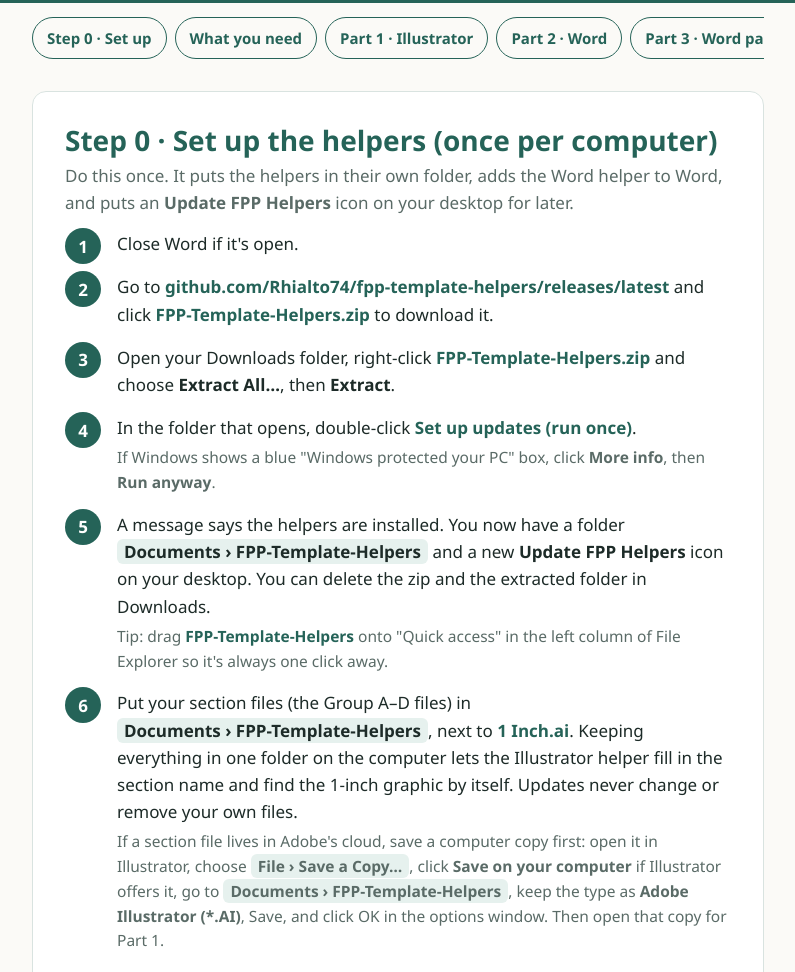
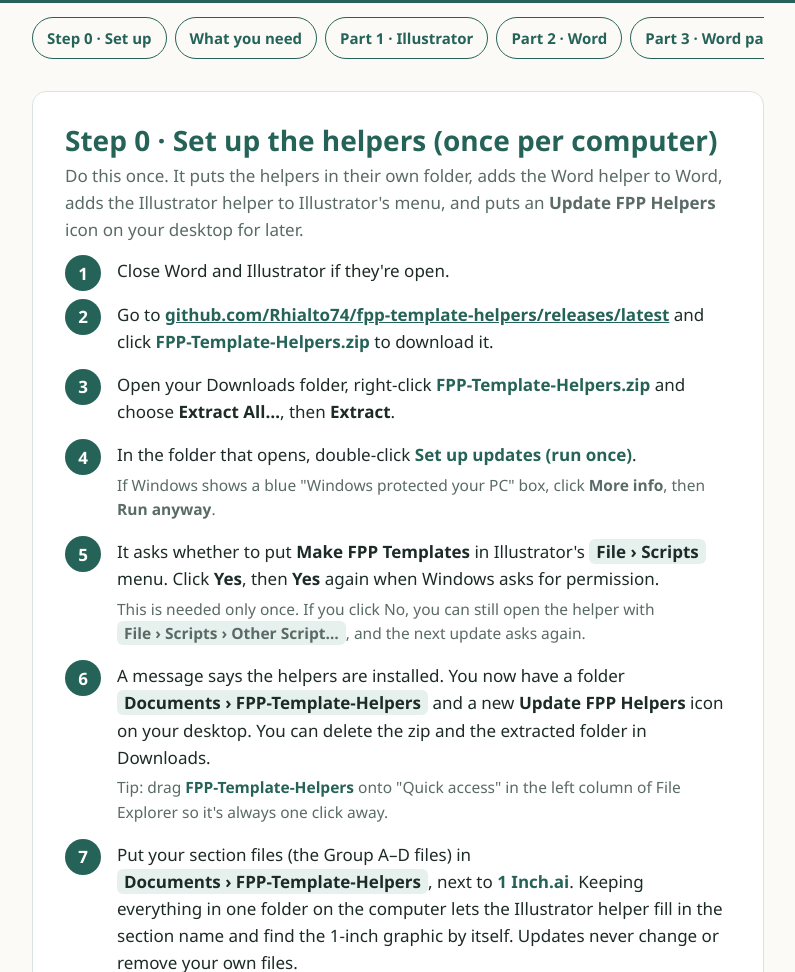
Before and after one commit to Rhialto74/fpp-template-helpers, a website: page docs/FPP-Template-Helpers-Guide.html in a window 1280 px wide. Shown: the part 472-1444 px from the top of the page, without its empty margins (242-1037 px from the left). Drawn offline with Linux system fonts and the light colour scheme.

Commit message:
Add File > Scripts menu entry, Gadugi labels and 7.25 x 8.75 in default
- Illustrator helper: default working area is now 7.25 x 8.75 in, and all
  text it adds uses Gadugi Regular (falls back to the default font, with a
  note in the closing message, if Gadugi isn't installed).
- Updater: offers to write a small "Make FPP Templates.jsx" launcher into
  each Illustrator Presets\<locale>\Scripts folder (one admin prompt). The
  launcher $.evalFile's the helper in Documents, so later updates need no
  admin. Re-offered only when missing or out of date.
- Guide: new menu step, File > Scripts > Make FPP Templates, new size, and
  the release download address is now a link.

Co-Authored-By: Claude Opus 5.5 <noreply@anthropic.com>

```diff
--- a/docs/FPP-Template-Helpers-Guide.html
+++ b/docs/FPP-Template-Helpers-Guide.html
@@ -27,6 +27,7 @@ header p{margin:0;max-width:62ch;font-size:18px;opacity:.95}
 nav.scroll{display:flex;gap:8px;overflow-x:auto;padding:14px 0;margin-bottom:6px}
 nav a{flex:none;text-decoration:none;color:var(--teal);border:1.5px solid var(--teal);border-radius:999px;padding:8px 14px;font-size:15px;font-weight:600}
 nav a:hover,nav a:focus-visible{background:var(--teal);color:var(--card);outline:none}
+section a{color:var(--teal);font-weight:600;overflow-wrap:anywhere}
 section{background:var(--card);border:1px solid var(--line);border-radius:14px;padding:clamp(18px,3vw,32px);margin:18px 0}
 h2{font-size:28px;line-height:1.15;color:var(--teal);margin:0 0 6px}
 h3{font-size:20px;margin:26px 0 8px}
@@ -107,13 +108,15 @@ footer{color:var(--soft);font-size:14px;padding:20px 0 40px}
 
 <section id="unzip">
   <h2>Step 0 · Set up the helpers (once per computer)</h2>
-  <p class="lead">Do this once. It puts the helpers in their own folder, adds the Word helper to Word, and puts an <b>Update FPP Helpers</b> icon on your desktop for later.</p>
+  <p class="lead">Do this once. It puts the helpers in their own folder, adds the Word helper to Word, adds the Illustrator helper to Illustrator's menu, and puts an <b>Update FPP Helpers</b> icon on your desktop for later.</p>
   <ol class="steps">
-    <li>Close Word if it's open.</li>
-    <li>Go to <span class="file">github.com/Rhialto74/fpp-template-helpers/releases/latest</span> and click <span class="file">FPP-Template-Helpers.zip</span> to download it.</li>
+    <li>Close Word and Illustrator if they're open.</li>
+    <li>Go to <a href="https://github.com/Rhialto74/fpp-template-helpers/releases/latest">github.com/Rhialto74/fpp-template-helpers/releases/latest</a> and click <span class="file">FPP-Template-Helpers.zip</span> to download it.</li>
     <li>Open your Downloads folder, right-click <span class="file">FPP-Template-Helpers.zip</span> and choose <b>Extract All…</b>, then <b>Extract</b>.</li>
     <li>In the folder that opens, double-click <span class="file">Set up updates (run once)</span>.
       <span class="see">If Windows shows a blue "Windows protected your PC" box, click <b>More info</b>, then <b>Run anyway</b>.</span></li>
+    <li>It asks whether to put <b>Make FPP Templates</b> in Illustrator's <span class="menu">File › Scripts</span> menu. Click <b>Yes</b>, then <b>Yes</b> again when Windows asks for permission.
+      <span class="see">This is needed only once. If you click No, you can still open the helper with <span class="menu">File › Scripts › Other Script…</span>, and the next update asks again.</span></li>
     <li>A message says the helpers are installed. You now have a folder <span class="menu">Documents › FPP-Template-Helpers</span> and a new <b>Update FPP Helpers</b> icon on your desktop. You can delete the zip and the extracted folder in Downloads.
       <span class="see">Tip: drag <span class="file">FPP-Template-Helpers</span> onto "Quick access" in the left column of File Explorer so it's always one click away.</span></li>
     <li>Put your section files (the Group A–D files) in <span class="menu">Documents › FPP-Template-Helpers</span>, next to <span class="file">1 Inch.ai</span>. Keeping everything in one folder on the computer lets the Illustrator helper fill in the section name and find the 1-inch graphic by itself. Updates never change or remove your own files.
@@ -153,12 +156,12 @@ footer{color:var(--soft);font-size:14px;padding:20px 0 40px}
     <li>Look around the artboard for anything that doesn't belong to this section – a stray line off to the side, a leftover shape. Click it and press <kbd>Delete</kbd>. Anything selected in the next step becomes part of the template.
       <span class="see">Optional tidy-up: <span class="menu">Object › Path › Clean Up…</span>, tick all three boxes, OK. This removes invisible leftovers.</span></li>
     <li>Press <kbd>Ctrl</kbd> + <kbd>A</kbd> to select everything. The lines turn highlighted with a box around them.</li>
-    <li>Go to <span class="menu">File › Scripts › Other Script…</span>, go to <span class="menu">Documents › FPP-Template-Helpers</span> and open <span class="file">MakeFPPTemplates.jsx</span>.
-      <span class="see">A window titled "Make FPP template sheets" appears.</span></li>
+    <li>Go to <span class="menu">File › Scripts › Make FPP Templates</span>.
+      <span class="see">A window titled "Make FPP template sheets" appears. Not in the menu? Use <span class="menu">File › Scripts › Other Script…</span>, go to <span class="menu">Documents › FPP-Template-Helpers</span> and open <span class="file">MakeFPPTemplates.jsx</span> – or run <b>Update FPP Helpers</b> and say Yes to the menu question.</span></li>
     <li>Check the window:
       <ul>
         <li><b>Section name</b> – filled in from the file name (e.g. "Group A"). This is what prints on the pages. Change it if you like. If it's blank or odd, the file was opened from the cloud – type the name yourself, or use the computer copy.</li>
-        <li><b>Working area</b> 7 × 8.5 and <b>glue strip</b> 0.5 – leave as they are.</li>
+        <li><b>Working area</b> 7.25 × 8.75 and <b>glue strip</b> 0.5 – leave as they are.</li>
         <li><b>"This artwork is the…"</b> – leave <b>RIGHT half</b> selected for the Group files.</li>
         <li><b>Make LEFT / Make RIGHT</b> – leave both ticked.</li>
         <li><b>Patch labels on the Right templates</b> – "Same as Left" or "Add an R" (A-1 becomes A-1R). Your choice; use the same for every section.</li>
@@ -212,7 +215,7 @@ footer{color:var(--soft);font-size:14px;padding:20px 0 40px}
     <li>Save your work and close Word.</li>
     <li>Double-click <b>Update FPP Helpers</b> on your desktop.</li>
     <li>A message says either that you already have the newest version, or which version was installed. That's it – the next time you open Illustrator and Word they use the new version.
-      <span class="see">If it asks you to close Word, do that and click OK. Your section files, <span class="file">Pattern-Sheets</span> and your <span class="file">1 Inch.ai</span> are never changed.</span></li>
+      <span class="see">If it asks you to close Word, do that and click OK. After a new Illustrator version is installed it may ask again about the <span class="menu">File › Scripts</span> menu – click Yes. Your section files, <span class="file">Pattern-Sheets</span> and your <span class="file">1 Inch.ai</span> are never changed.</span></li>
   </ol>
 </section>
 
```
Also changed, not shown: CLAUDE.md (+7 -1 lines), src/illustrator/MakeFPPTemplates.jsx (+15 -3 lines), 1 other file.
